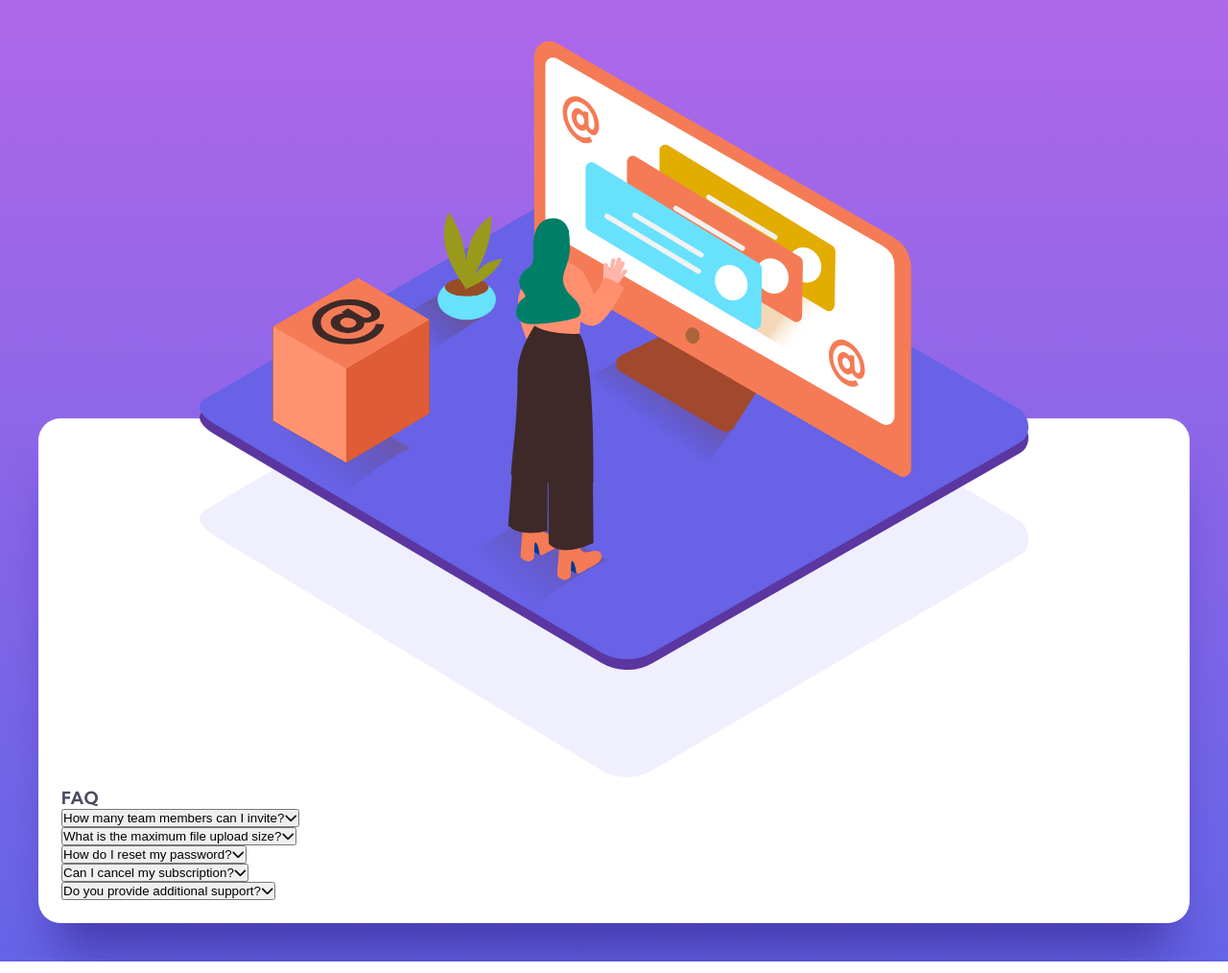
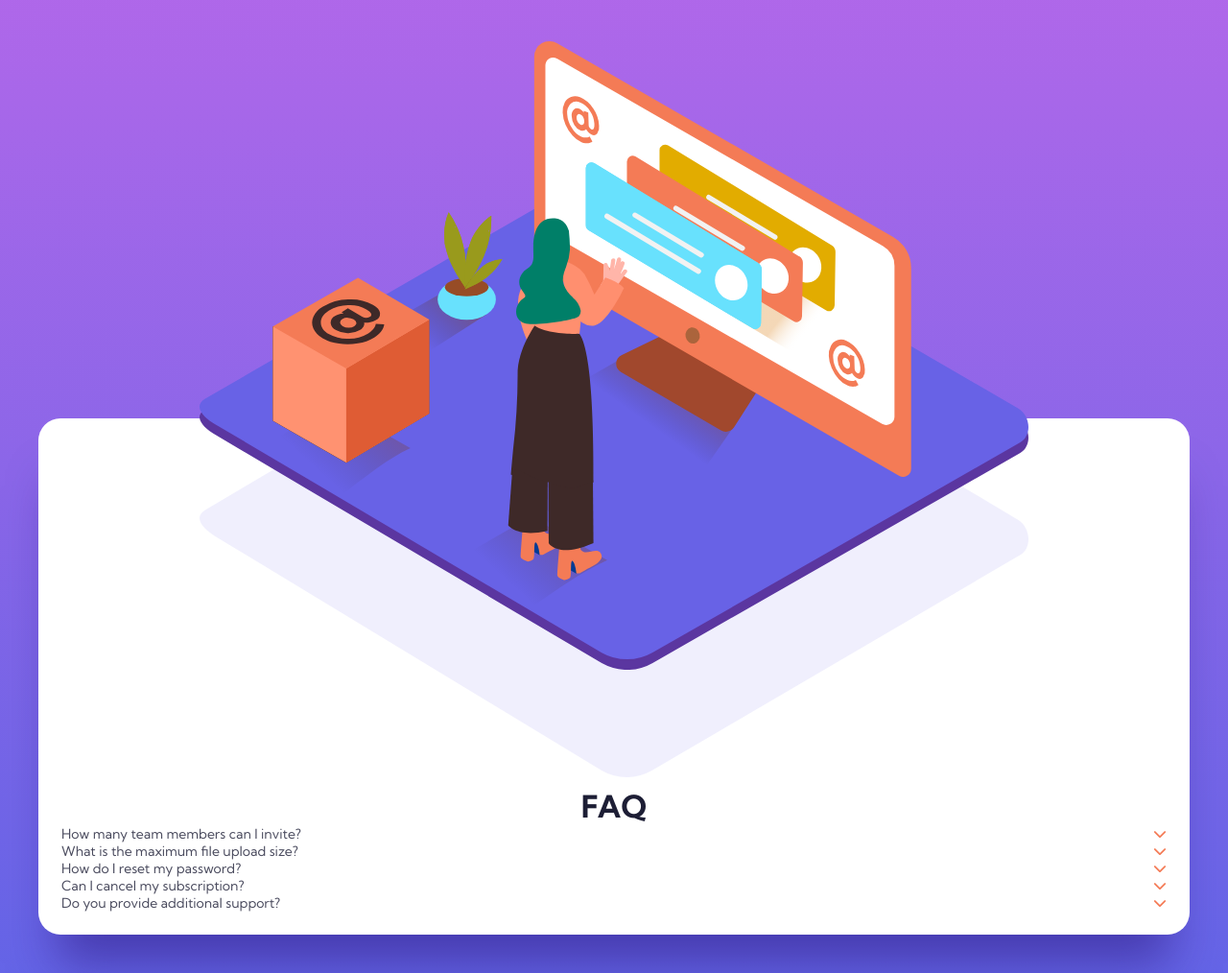
Before and after one commit to solvman/faq-accordion-card-main, a plain HTML site: page index.html in a window 1280 px wide. Shown: the whole page at 96% size. Drawn offline with Linux system fonts and the light colour scheme.

Commit message:
Update styles for accordion panel

```diff
--- a/style.css
+++ b/style.css
@@ -49,6 +49,16 @@ img {
   height: auto;
 }
 
+button {
+  display: block;
+  font-family: inherit;
+  font-size: inherit;
+  color: inherit;
+  background-color: transparent;
+  border: none;
+  cursor: pointer;
+}
+
 /* Global styles */
 
 body {
@@ -62,11 +72,11 @@ body {
 
 /* Card */
 .card {
+  --illustraion-width: 72%;
   margin-top: 33%;
   padding: 1.5rem; /* temporary */
   padding-top: 32%;
   position: relative;
-  --illustraion-width: 72%;
   background-image: url("images/bg-pattern-mobile.svg");
   background-color: var(--color-neutral-100);
   background-repeat: no-repeat;
@@ -83,3 +93,26 @@ body {
   transform: translate(-50%, -60%);
   width: var(--illustraion-width);
 }
+
+.card__content__title {
+  text-align: center;
+  font-size: var(--font-size-heading-reg);
+  color: var(--color-primary-900);
+}
+
+.accordion__panel button {
+  width: 100%;
+  display: flex;
+  align-items: center;
+  justify-content: space-between;
+  font-size: var(--font-size-text-lg);
+}
+
+.accordion__panel button[aria-expanded="true"] {
+  color: var(--color-primary-900);
+  font-weight: var(--font-weight-bold);
+}
+
+.accordion__panel button i {
+  color: var(--color-primary-400);
+}
```
